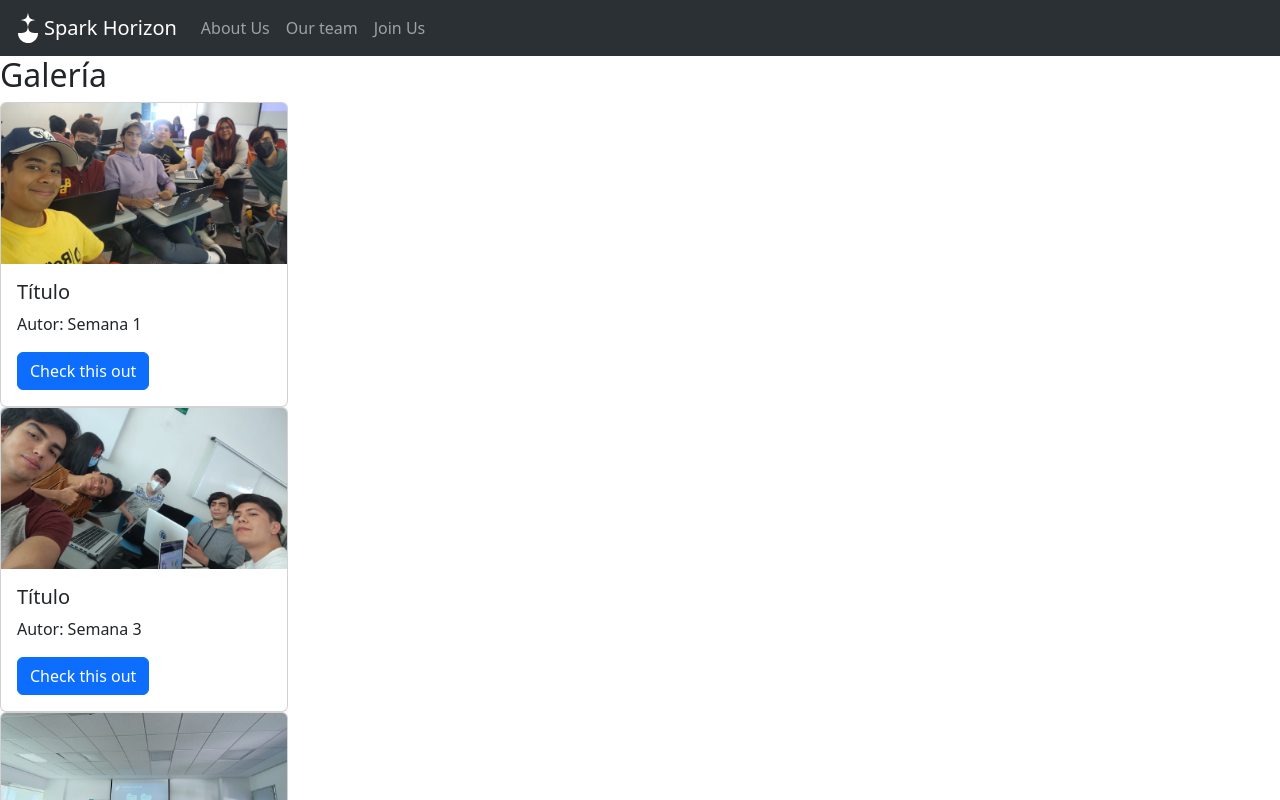
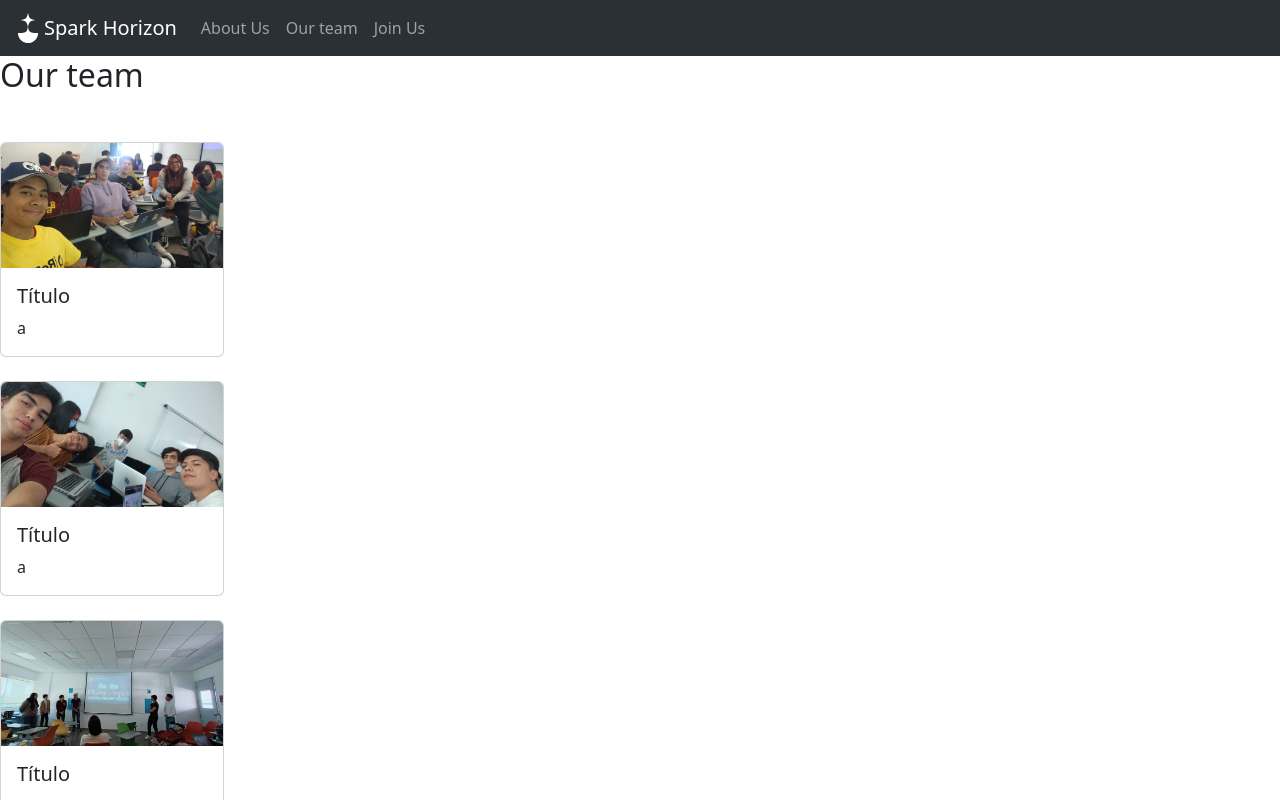
Before and after one commit to aleubeto/ProyectoVD, a Vue app in the folder Frontend/: page /ourteam in a window 1280 px wide. Shown: the top 800 px of the page. Built offline with nearby package versions, Linux system fonts and the light colour scheme.

Commit message:
Margenes hacia abajo

```diff
--- a/Frontend/src/components/cards/card-01.vue
+++ b/Frontend/src/components/cards/card-01.vue
@@ -1,5 +1,5 @@
 <template>
-    <div class="card">
+    <div class="card mb-4">
         <slot name="image"></slot>
         <div class="card-body">
             <h5 class="card-title"><slot name="cardTitle"></slot></h5>
--- a/Frontend/src/views/GalleryView.vue
+++ b/Frontend/src/views/GalleryView.vue
@@ -1,33 +1,36 @@
+<!--Template de vista-->
+<template>
+    <main>
+        <h2 class="mb-5">Our team</h2>
+        <Card v-for="(item, index) in data" v-bind:key="index">
+            <template #image><img :src="item.portada" class="card-img-top" alt="..."></template>
+            <template #cardTitle>{{item.titulo}}</template>
+            <template #cardText>{{item.puesto}}</template>
+        </Card>
+    </main>
+</template>
+
+<!--Script de vista-->
 <script setup>
+    // Componentes
+    import Card from '/src/components/cards/card-01.vue'
+
+    // Scripts
     import {ref} from 'vue'
     const data = ref([{
         titulo: "Título",
-        autor: "Semana 1",
+        puesto: "a",
         portada: "/src/assets/img/team-1.jpg"
     },
     {
         titulo: "Título",
-        autor: "Semana 3",
+        puesto: "a",
         portada: "/src/assets/img/team-2.jpg"
     },
     {
         titulo: "Título",
-        autor: "Semana 5",
+        puesto: "a",
         portada: "/src/assets/img/team-3.jpg"
     }
     ])
 </script>
-
-<template>
-    <main>
-        <h2>Galería</h2>
-        <div v-for = "(item,i) in data" v-bind:key="i" class="card" style="width: 18rem;">
-        <img :src="item.portada" class="card-img-top" alt="...">
-            <div class="card-body">
-                <h5 class="card-title">{{item.titulo}}</h5>
-                <p class="card-text">Autor: {{item.autor}}</p>
-                <a href="#" class="btn btn-primary">Check this out</a>
-            </div>
-        </div>
-    </main>
-</template>
```
